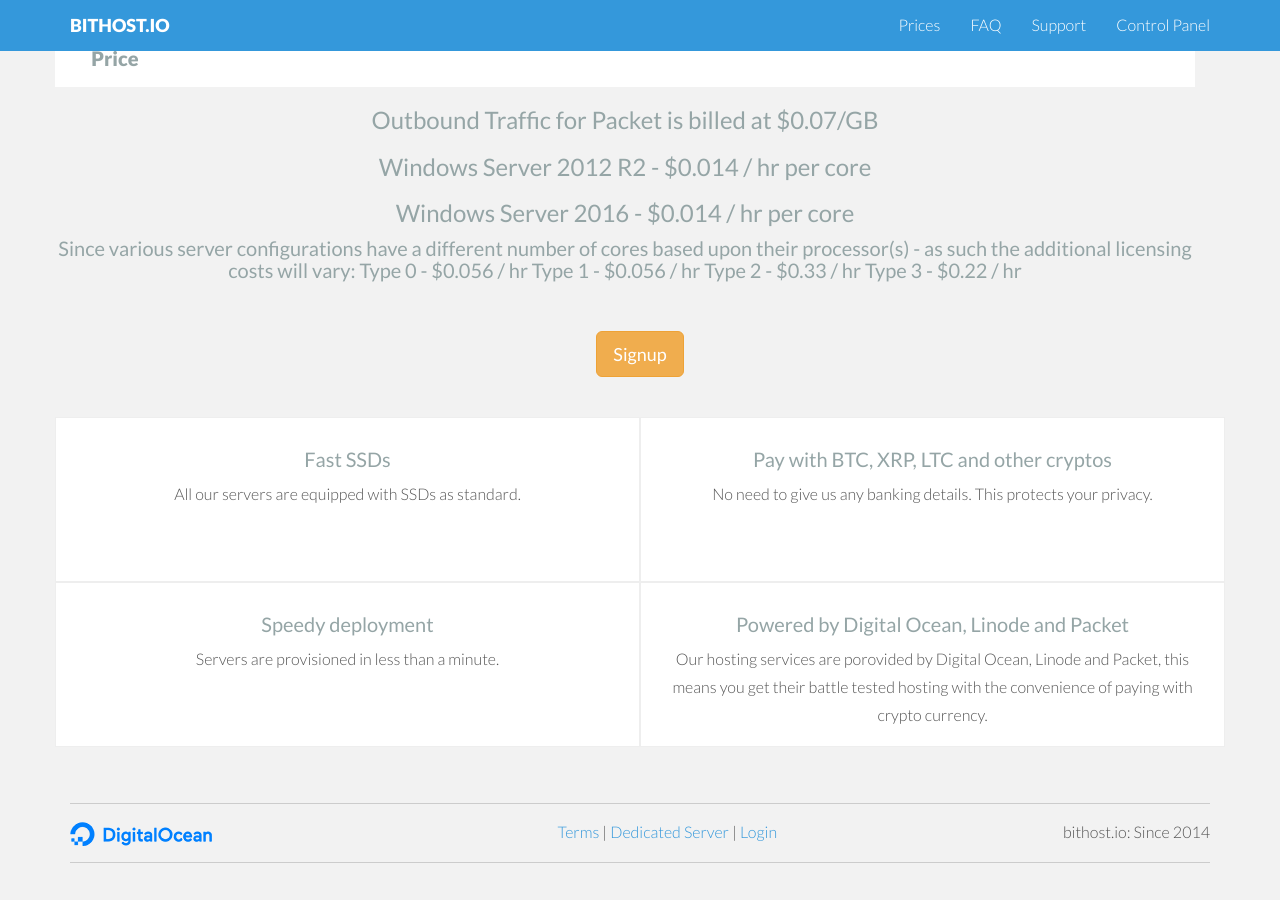
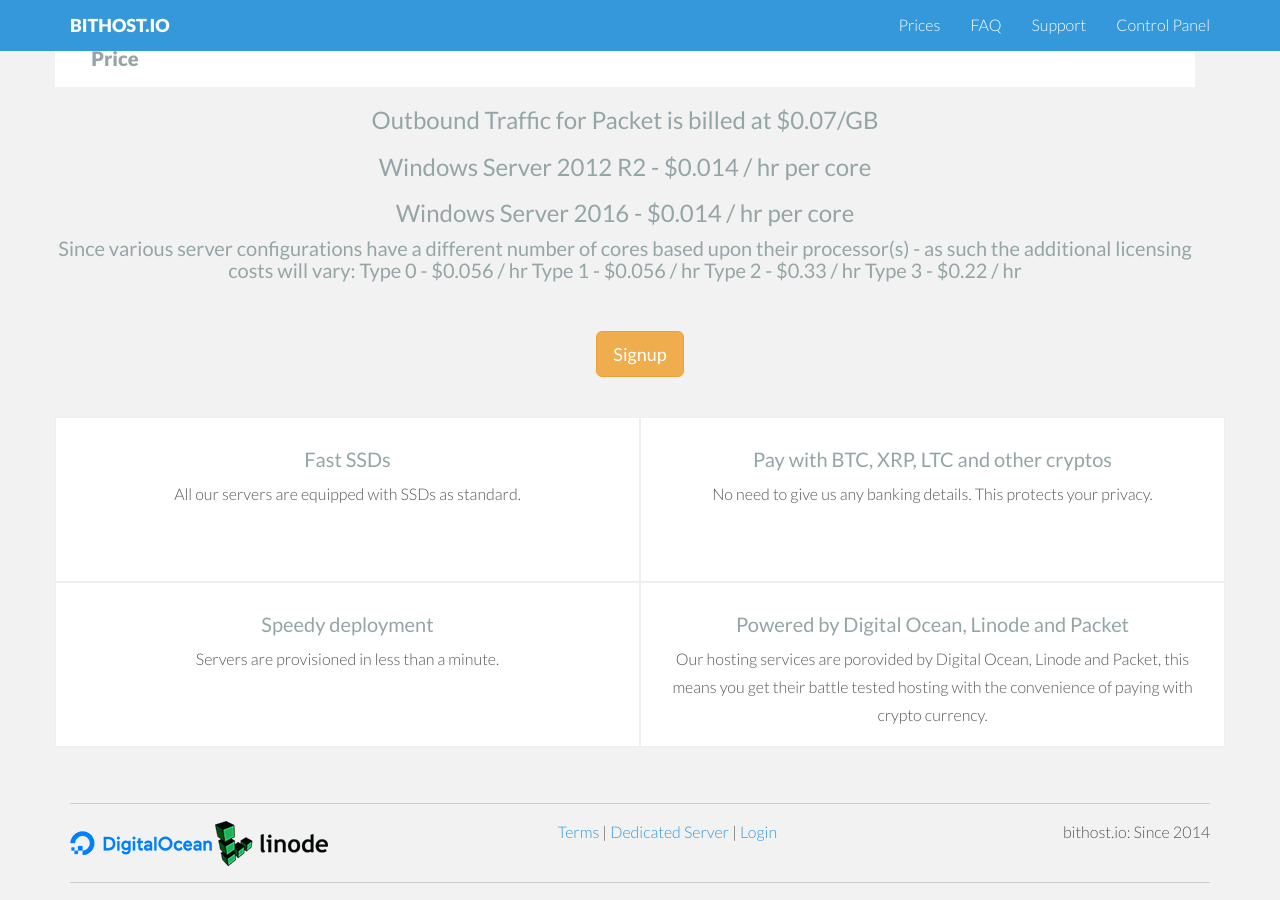
Before and after one commit to bithostio/www.bithost.io, a Jekyll site: the page built from index.html, in a window 1280 px wide and 900 px high, scrolled down 2249 px. Built offline with Jekyll 4.4.1, drawn with Linux system fonts in a browser that asks for light colours; nearby versions of some CDN libraries; Markdown is read by kramdown in place of the engine named in the settings.

Commit message:
Update default.html

```diff
--- a/_layouts/default.html
+++ b/_layouts/default.html
@@ -66,6 +66,9 @@
         <a target="_blank" href="https://www.digitalocean.com/?refcode=39a3000d9437">
           <img src="https://bithost.io/img/digitalocean.png">
         </a>
+        <a target="_blank" href="https://www.linode.com/?r=5f337a992b6647af32e5c3ce9cc84ae666b80fc1">
+          <img src="https://bithost.io/img/linode.png">
+        </a>
       </div>
       <div class="col-md-4">
         <a href="/terms">Terms</a> |
```
